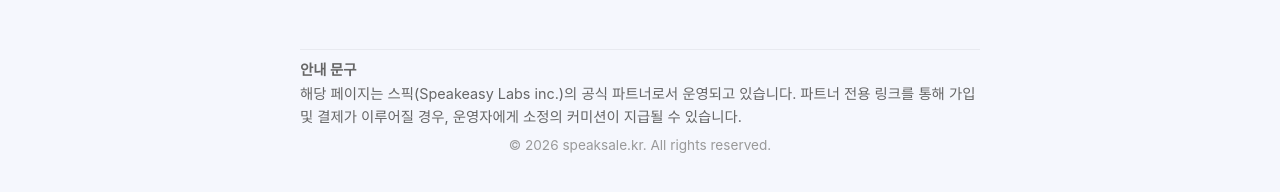
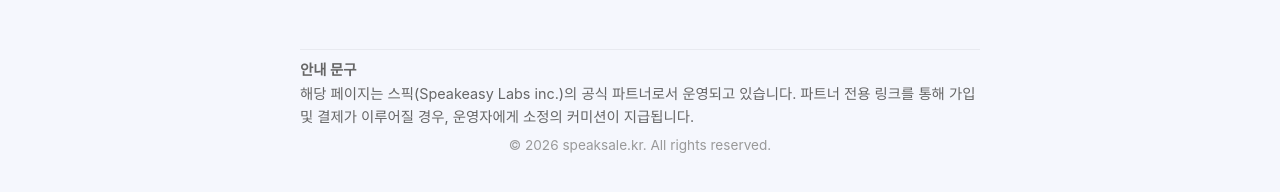
Before and after one commit to kjsjdw/speak_event_page, a Jekyll site: the page built from content/main-page-content.md, in a window 1280 px wide and 900 px high, scrolled down 4992 px. Shown: the part 670-862 px from the top of the window. Built offline with Jekyll 4.4.1, drawn with Linux system fonts in a browser that asks for light colours; some web fonts are replaced.

Commit message:
Update footer.html

```diff
--- a/_includes/footer.html
+++ b/_includes/footer.html
@@ -4,7 +4,7 @@
     <p class="disclaimer">
       <strong>안내 문구</strong><br>
       해당 페이지는 스픽(Speakeasy Labs inc.)의 공식 파트너로서 운영되고 있습니다.
-      파트너 전용 링크를 통해 가입 및 결제가 이루어질 경우, 운영자에게 소정의 커미션이 지급될 수 있습니다.
+      파트너 전용 링크를 통해 가입 및 결제가 이루어질 경우, 운영자에게 소정의 커미션이 지급됩니다.
     </p>
     <p class="copyright">
       © 2026 speaksale.kr. All rights reserved.
```
